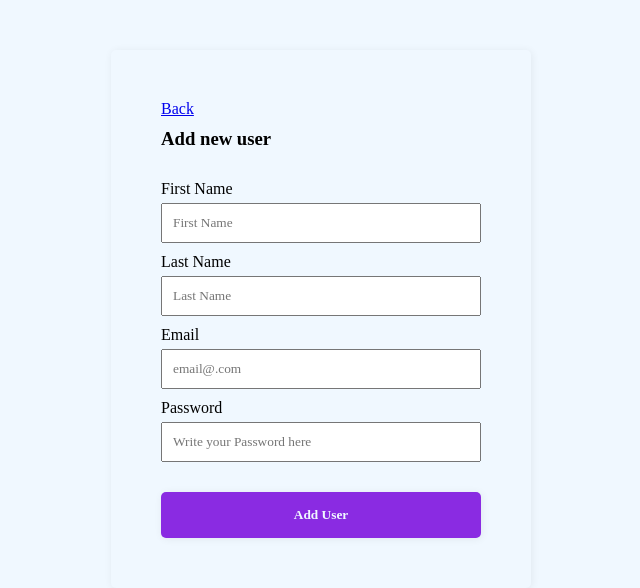
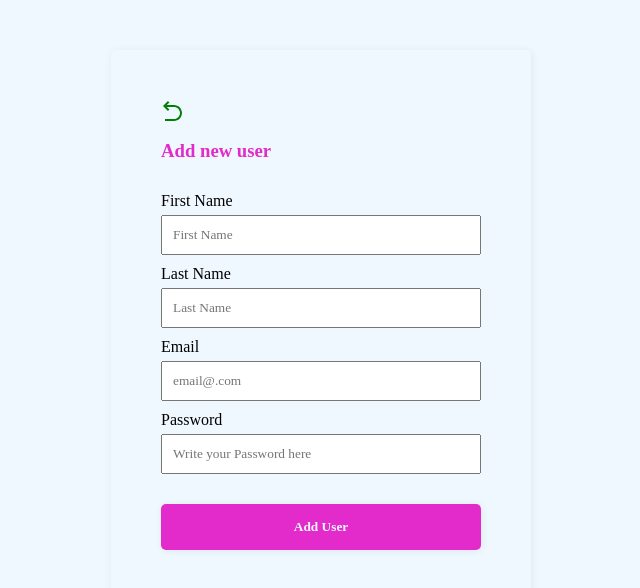
Before and after one commit to Shazme-Kalam/CRUD, a React (Create React App) app in the folder frontend/: page /add in a window 1280 px wide. Shown: the top 588 px of the page, without its empty margins (319-959 px from the left). Built offline with nearby package versions, Linux system fonts and the light colour scheme.

Commit message:
back icon update

```diff
--- a/frontend/package.json
+++ b/frontend/package.json
@@ -11,6 +11,7 @@
     "react": "^18.3.1",
     "react-dom": "^18.3.1",
     "react-hot-toast": "^2.4.1",
+    "react-icons": "^5.2.1",
     "react-router-dom": "^6.23.1",
     "react-scripts": "5.0.1",
     "web-vitals": "^2.1.4"
--- a/frontend/src/components/adduser/add.css
+++ b/frontend/src/components/adduser/add.css
@@ -5,6 +5,7 @@
     border-radius: 5px;
     margin: 50px auto;
     padding: 50px;
+    align-items: center;
 }
 
 .addUserForm {
@@ -31,7 +32,7 @@
 .addUserForm .inputGroup button {
     border: 0;
     outline: none;
-    background-color: blueviolet;
+    background-color: rgb(226, 43, 202);
     color: aliceblue;
     font-weight: 600;
     padding: 15px;
@@ -42,4 +43,5 @@
 }
 .addUser h3{
 margin-top: 10px;
+color: rgb(226, 43, 202);
 }
--- a/frontend/src/components/adduser/add.jsx
+++ b/frontend/src/components/adduser/add.jsx
@@ -3,6 +3,7 @@ import { Link, useNavigate } from 'react-router-dom';
 import axios from "axios";
 import toast from 'react-hot-toast';
 import "./add.css";
+import { RiArrowGoBackLine } from "react-icons/ri";
 
 const Add = () => {
 
@@ -40,7 +41,9 @@ const Add = () => {
 
     return (
         <div className='addUser'>
-            <Link to={"/"}>Back</Link>
+              <Link to="/" style={{ color: 'green', fontSize: '24px' }}>
+            <RiArrowGoBackLine />
+        </Link>
             <h3>Add new user</h3>
             <form className='addUserForm' onSubmit={submitForm}>
                 <div className='inputGroup'>
--- a/frontend/src/components/getuser/User.css
+++ b/frontend/src/components/getuser/User.css
@@ -1,5 +1,5 @@
 .userTable{
-    width: 60%;
+    width: 90%;
     background-color: white;
     box-shadow:  1px 1px 8px rgba(0, 0, 0, 0.065);
     border-radius: 5px;
@@ -8,12 +8,13 @@
 }
 .addButton{
     text-decoration: none;
-    background-color: blueviolet;
+    background-color: rgb(226, 43, 156);
     color: azure;
-    font-weight: 500;
-    box-shadow: 1px 1px 8px rgba(0, 0, 0, 0.065);
+    font-weight: 800;
+    box-shadow: 1px 1px 8px rgba(70, 64, 64, 0.065);
     border-radius: 5px;
     padding: 10px;
+    text-align: center;
 }
 .userTable table{
     width: 100%;
```
Also changed, not shown: 1 other file (tests, documents, lock files or other folders).
